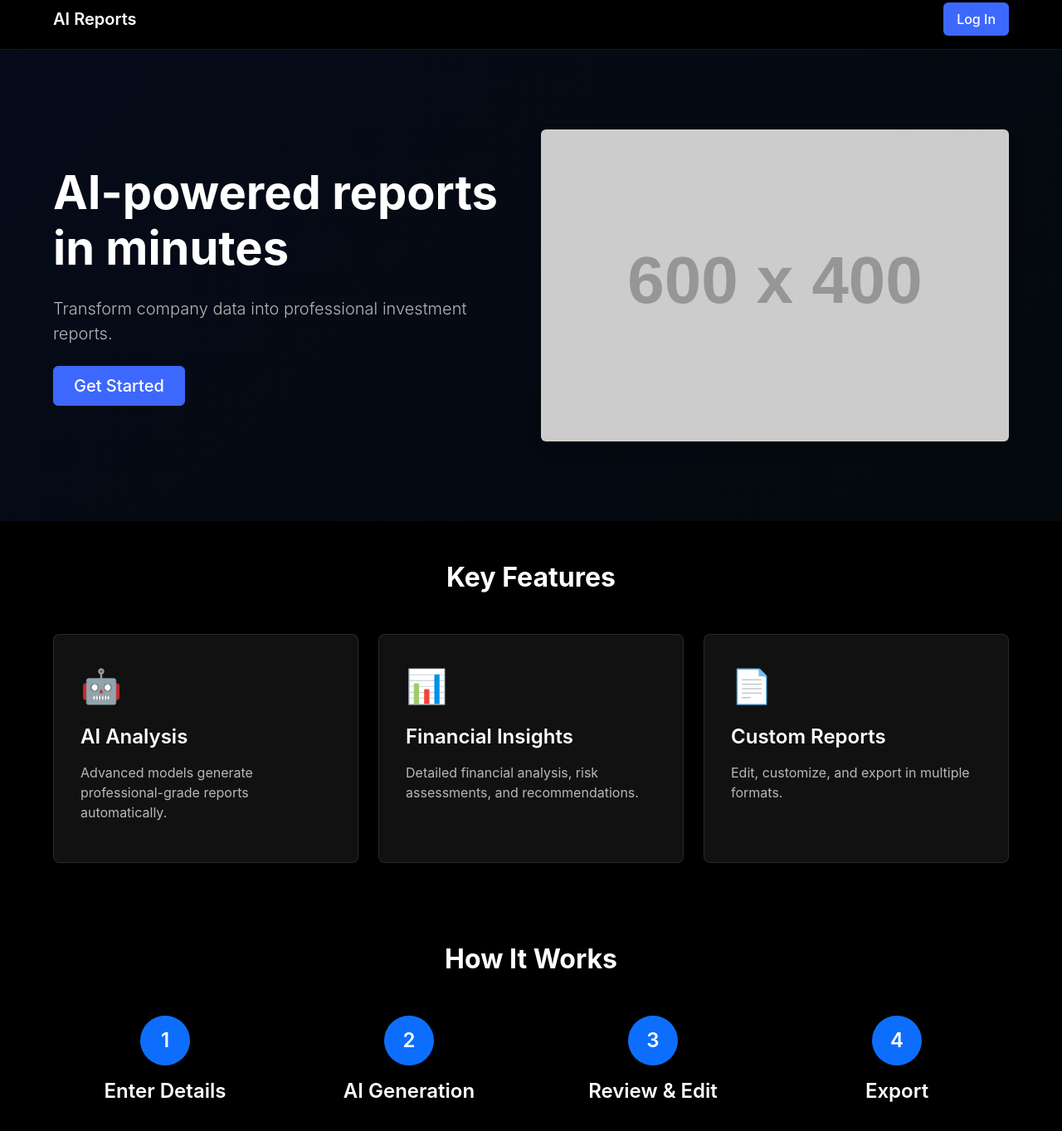
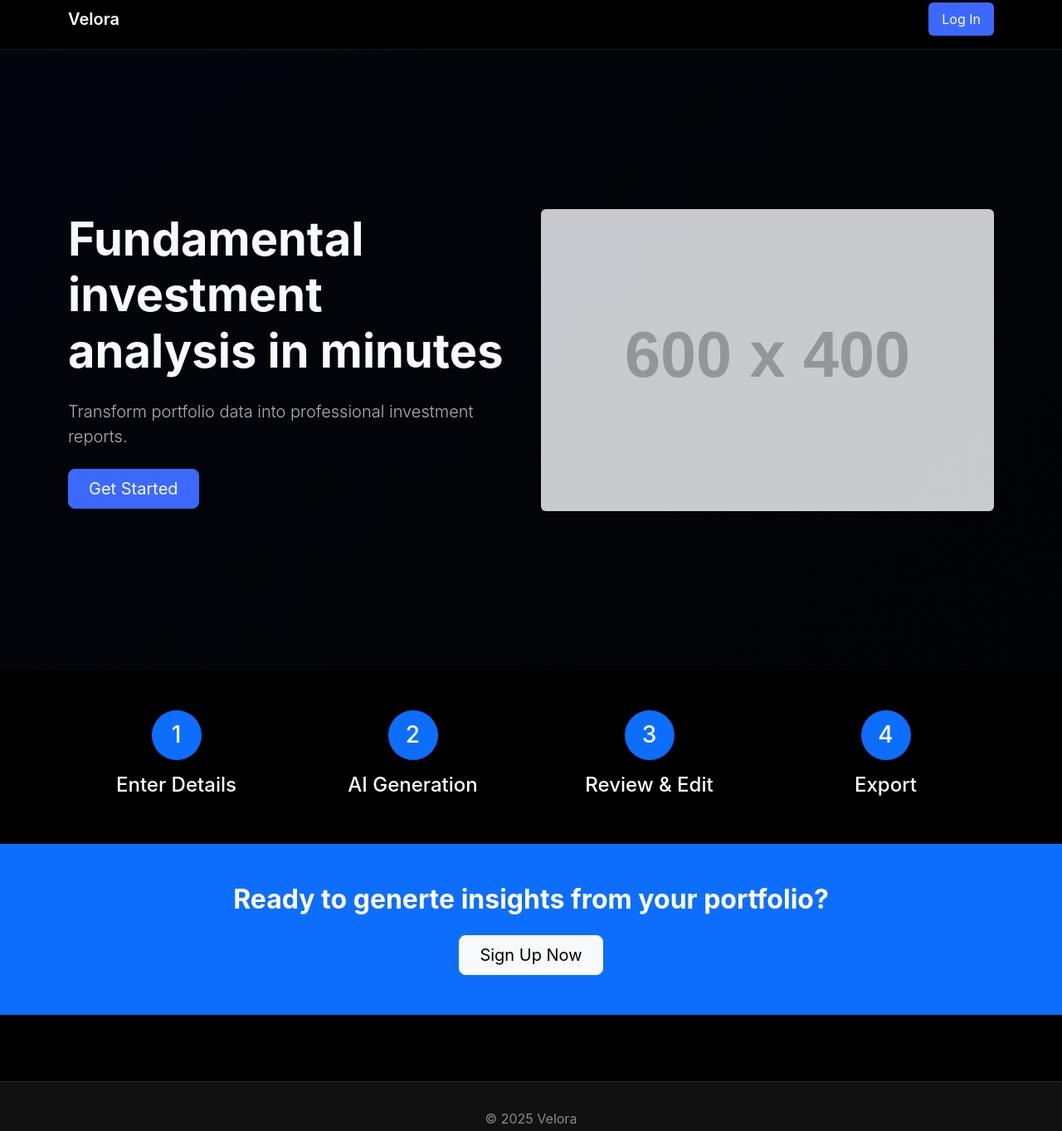
Before and after one commit to eriksyvertsen/Automated_Underwriter, a website: page public/index.html in a window 1280 px wide. Shown: the part 13-1376 px from the top of the page at 83% size. Drawn offline with nearby package versions, Linux system fonts and the light colour scheme; placeholder pictures from the web are drawn by us.

Commit message:
fix(ui): Update landing page with black background and copy updates
- Changed home page background to black for AngelList-inspired look
- Removed key features section for more minimal design
- Kept white backgrounds for all other pages
- Added inline CSS for home-specific styling
- Enhanced hero section spacing to better fill the page
- Updated copy

```diff
--- a/public/index.html
+++ b/public/index.html
@@ -3,15 +3,81 @@
 <head>
   <meta charset="UTF-8">
   <meta name="viewport" content="width=device-width, initial-scale=1.0">
-  <title>AI Report Generator</title>
+  <title>AI Portfolio Report Generator</title>
   <link href="https://cdn.jsdelivr.net/npm/bootstrap@5.3.2/dist/css/bootstrap.min.css" rel="stylesheet">
-  <link href="/css/angellist-style.css" rel="stylesheet">
+  <style>
+    /* Home page specific styles */
+    body {
+      background-color: #000000;
+      color: #ffffff;
+      font-family: -apple-system, BlinkMacSystemFont, "Segoe UI", Roboto, Helvetica, Arial, sans-serif;
+    }
+
+    .navbar {
+      background-color: #000000 !important;
+      border-bottom: 1px solid rgba(255, 255, 255, 0.1);
+      padding: 1rem 0;
+    }
+
+    .navbar-brand {
+      color: #ffffff !important;
+      font-weight: 600;
+      font-size: 1.25rem;
+    }
+
+    .navbar-dark .navbar-nav .nav-link {
+      color: rgba(255, 255, 255, 0.7);
+    }
+
+    .hero-section {
+      padding: 12rem 0;
+      background-color: #000000;
+      position: relative;
+    }
+
+    .hero-section::before {
+      content: '';
+      position: absolute;
+      top: 0;
+      left: 0;
+      width: 100%;
+      height: 100%;
+      background: linear-gradient(135deg, rgba(61, 104, 254, 0.05), rgba(69, 184, 255, 0.02));
+      z-index: 0;
+    }
+
+    .btn-primary {
+      background-color: #3d68fe;
+      border-color: #3d68fe;
+    }
+
+    .btn-primary:hover {
+      background-color: #45b8ff;
+      border-color: #45b8ff;
+    }
+
+    .lead {
+      color: rgba(255, 255, 255, 0.7);
+    }
+
+    .cta-section {
+      background-color: #3d68fe;
+    }
+
+    .footer {
+      margin-top: 5rem;
+      padding: 2rem 0;
+      background-color: #111111;
+      color: rgba(255, 255, 255, 0.5);
+      border-top: 1px solid rgba(255, 255, 255, 0.1);
+    }
+  </style>
 </head>
 <body>
   <!-- Navigation -->
   <nav class="navbar navbar-expand-lg navbar-dark">
     <div class="container">
-      <a class="navbar-brand" href="/">AI Reports</a>
+      <a class="navbar-brand" href="/">Velora</a>
       <button class="navbar-toggler" type="button" data-bs-toggle="collapse" data-bs-target="#navbarNav">
         <span class="navbar-toggler-icon"></span>
       </button>
@@ -30,8 +96,8 @@
     <div class="container">
       <div class="row align-items-center">
         <div class="col-lg-6">
-          <h1 class="display-4 fw-bold mb-4">AI-powered reports in minutes</h1>
-          <p class="lead mb-4">Transform company data into professional investment reports.</p>
+          <h1 class="display-4 fw-bold mb-4">Fundamental investment analysis in minutes</h1>
+          <p class="lead mb-4">Transform portfolio data into professional investment reports.</p>
           <div class="d-grid gap-2 d-md-flex justify-content-md-start">
             <a href="/register.html" class="btn btn-primary btn-lg px-4">Get Started</a>
           </div>
@@ -43,44 +109,9 @@
     </div>
   </section>
 
-  <!-- Features Section -->
-  <section class="py-5" id="features">
-    <div class="container">
-      <div class="text-center mb-5">
-        <h2 class="fw-bold">Key Features</h2>
-      </div>
-      <div class="row g-4">
-        <div class="col-md-4">
-          <div class="feature-card">
-            <div class="feature-icon">🤖</div>
-            <h3>AI Analysis</h3>
-            <p>Advanced models generate professional-grade reports automatically.</p>
-          </div>
-        </div>
-        <div class="col-md-4">
-          <div class="feature-card">
-            <div class="feature-icon">📊</div>
-            <h3>Financial Insights</h3>
-            <p>Detailed financial analysis, risk assessments, and recommendations.</p>
-          </div>
-        </div>
-        <div class="col-md-4">
-          <div class="feature-card">
-            <div class="feature-icon">📄</div>
-            <h3>Custom Reports</h3>
-            <p>Edit, customize, and export in multiple formats.</p>
-          </div>
-        </div>
-      </div>
-    </div>
-  </section>
-
   <!-- How It Works Section -->
   <section class="py-5" id="how-it-works">
     <div class="container">
-      <div class="text-center mb-5">
-        <h2 class="fw-bold">How It Works</h2>
-      </div>
       <div class="row">
         <div class="col-md-3 text-center">
           <div class="rounded-circle bg-primary d-inline-flex justify-content-center align-items-center mb-3" style="width: 60px; height: 60px;">
@@ -115,7 +146,7 @@
     <div class="container">
       <div class="row justify-content-center">
         <div class="col-lg-8 text-center">
-          <h2 class="fw-bold mb-4">Ready to transform your underwriting?</h2>
+          <h2 class="fw-bold mb-4">Ready to generte insights from your portfolio?</h2>
           <a href="/register.html" class="btn btn-light btn-lg px-4">Sign Up Now</a>
         </div>
       </div>
@@ -126,7 +157,7 @@
   <footer class="footer">
     <div class="container">
       <div class="text-center">
-        <p>&copy; 2023 AI Reports</p>
+        <p>&copy; 2025 Velora</p>
       </div>
     </div>
   </footer>
```
Also changed, not shown: 15 other files.
